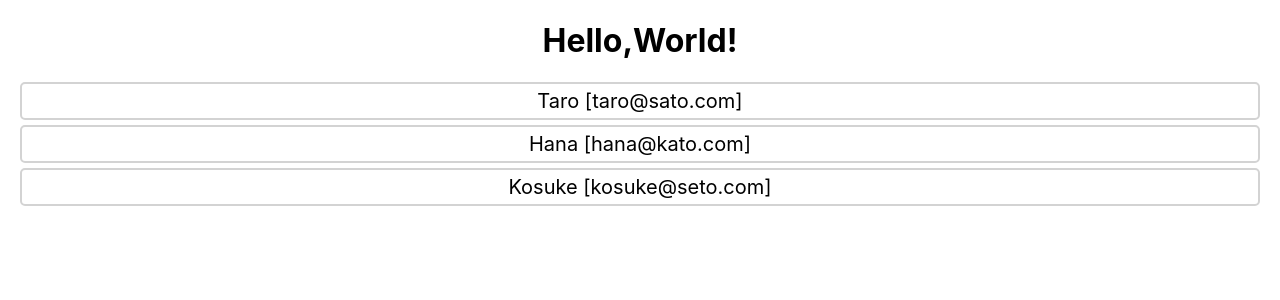
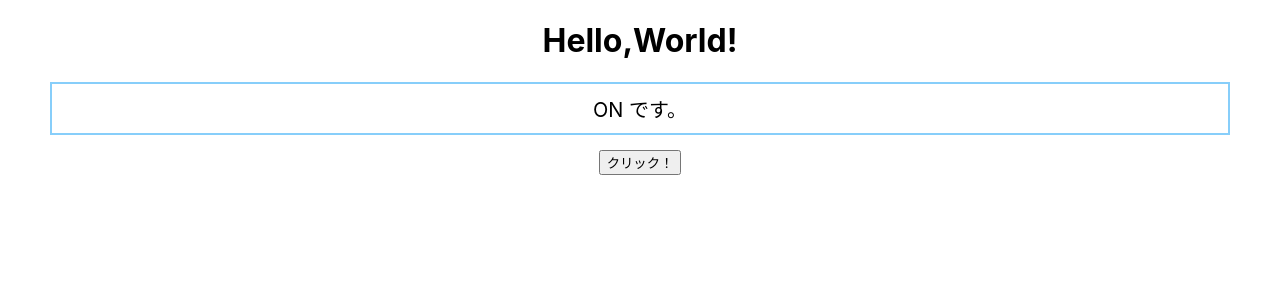
Before and after one commit to Jun-Saito-de/sample_react_app, a React (Create React App) app: page / in a window 1280 px wide. Shown: the top 300 px of the page. Built offline with nearby package versions, Linux system fonts and the light colour scheme.

Commit message:
オンオフ切り替え

```diff
--- a/src/App.css
+++ b/src/App.css
@@ -80,3 +80,20 @@ li {
   border: solid 2px lightgray;
   border-radius: 5px;
 }
+
+/* 2-3 スタイルクラスの操作 */
+.ClassA {
+  font-size: 20px;
+  font-weight: normal;
+  border: solid 2px lightskyblue;
+  padding: 10px;
+  margin: 10px 50px;
+}
+.ClassB {
+  font-size: 20px;
+  font-weight: bold;
+  color: white;
+  background-color: darkblue;
+  padding: 12px;
+  margin: 10px 50px;
+}
--- a/src/App.js
+++ b/src/App.js
@@ -4,25 +4,20 @@ import { useState, useEffect } from 'react'
 
 // App関数
 function App(props) {
-  // nameとmailという値をもつオブジェクトの配列を用意。定数data
-  const data = [
-    {name:"Taro", mail:"taro@sato.com"},
-    {name:"Hana", mail:"hana@kato.com"},
-    {name:"Kosuke", mail:"kosuke@seto.com"},
-  ]
+  var [flag,setFlag] = useState(true) // クラスAとクラスBを切り替えるためのboolean値（true / false）を保管するステート（flag）
+  const doClick = (event)=> { // クリックするたびにsetFlagが切り替わる（現在のフラグ値を反転(!flag)させることでオンオフを切り替える）
+    setFlag(!flag)
+  }
+
   return (
     <div className='App'>
+      {/* propsで渡されたタイトル */}
       <h1>{props.title}</h1>
-      {/* 定数dataの内容をリスト表示。JavaScriptで記述 */}
-      <ul>
-        {/* data.mapでdataの値を繰り返し表示する */}
-        {/* 引数で渡されたitemには配列の各値が代入されている */}
-        {data.map((item,key)=> {
-          return(
-          <li>{item.name} [{item.mail}]</li>
-        )
-        })}
-      </ul>
+      {/* クラス名と表示テキストをflagの値で切り替える */}
+      <p className={flag ? "ClassA" : "ClassB"}>{flag ? "ON" : "OFF"} です。</p>
+      {/* onClickの処理内容はdoClick（上で定義） */}
+      <button className='button' onClick={doClick}>クリック！</button>
+
     </div>
   )
 }
```
